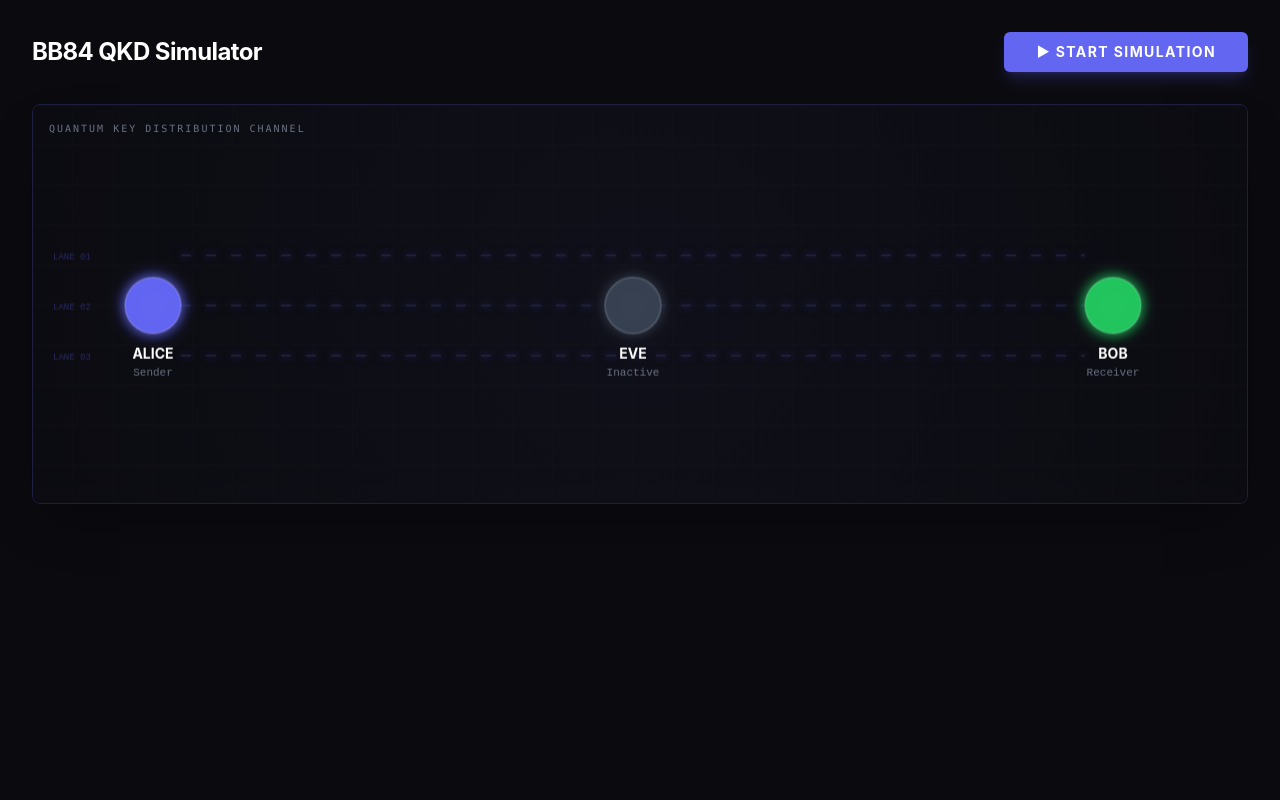
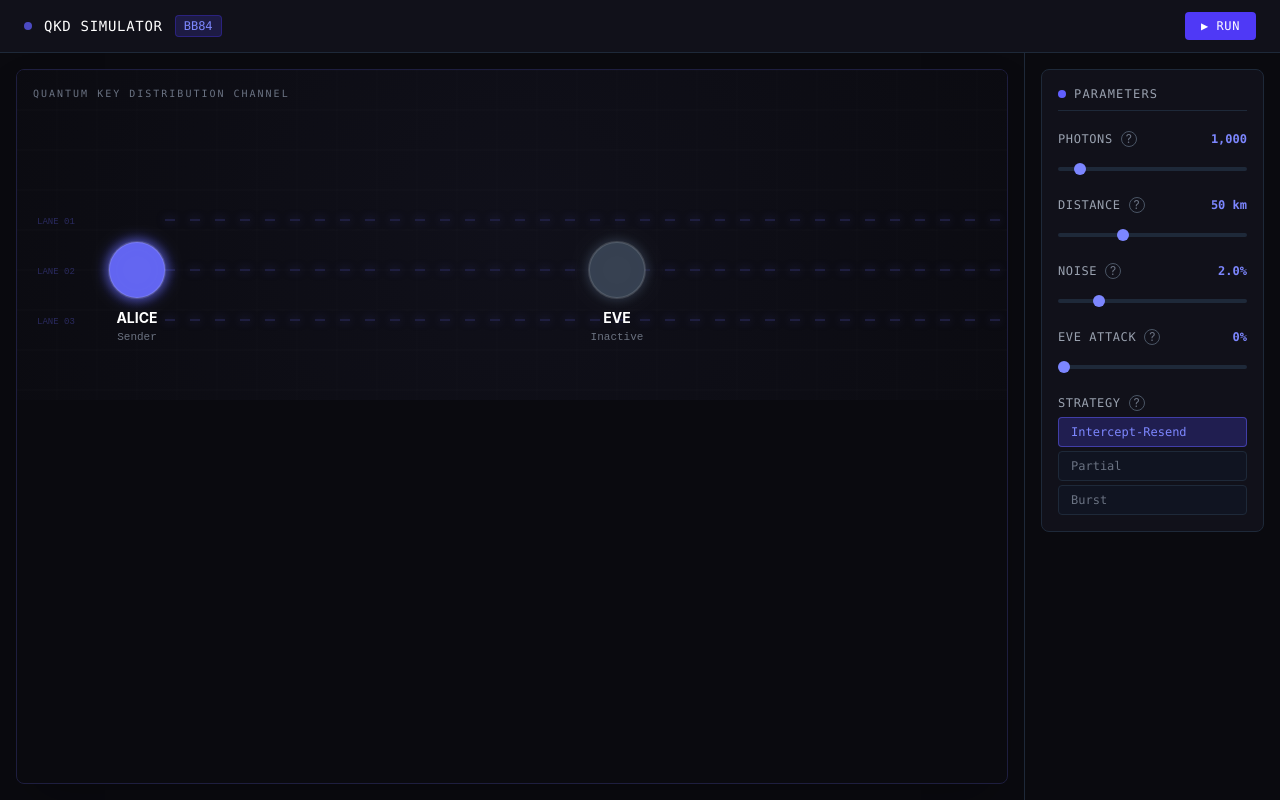
Before and after one commit to degarg-ctrl/QKD-Simulator-BB84, a React app in the folder frontend/: page / in a window 1280 px wide. Built offline with nearby package versions, Linux system fonts and the light colour scheme; the HTML template or start-up script is replaced by a standard one.

Commit message:
feat(frontend-ui): implement ConfigPanel — parameter sliders with physics tooltips

```diff
--- a/frontend/src/components/controls/ConfigPanel.jsx
+++ b/frontend/src/components/controls/ConfigPanel.jsx
@@ -1,3 +1,246 @@
-export default function ConfigPanel() {
-  return <div>Config</div>
+/**
+ * src/components/controls/ConfigPanel.jsx
+ *
+ * Simulation parameter controls panel.
+ * All controls write directly to Zustand store via setParams.
+ * No local state — single source of truth is the store.
+ *
+ * Controls:
+ * 1. N Bits slider        100–10000,  step 100
+ * 2. Distance slider      0–150km,    step 1
+ * 3. Noise Level slider   0–10%,      step 0.1%
+ * 4. Attack Probability   0–100%,     step 1%
+ * 5. Attack Strategy      radio/select: intercept_resend | partial | burst
+ *
+ * Each control has:
+ * - Label with current value displayed
+ * - Slider or selector input
+ * - Tooltip (?) icon that shows physics explanation on hover
+ */
+
+import { useState } from 'react'
+import { motion, AnimatePresence } from 'framer-motion'
+import useSimulationStore from '../../store/simulationStore'
+
+// Tooltip content — physics explanations for each parameter
+const TOOLTIPS = {
+  n_bits: `Number of photons Alice sends. More photons = more
+    accurate statistics but slower simulation. Minimum 100 for
+    meaningful QBER estimation. BB84 requires enough bits to
+    sacrifice a sample for error checking.`,
+
+  distance_km: `Fiber optic cable length between Alice and Bob.
+    Longer distance = more photon loss (Beer-Lambert law).
+    At 50km, only ~10% of photons survive. At 100km, only ~1%.
+    This directly limits the Secret Key Rate.`,
+
+  noise_level: `Background noise probability per photon slot.
+    Models thermal noise, detector imperfections, and
+    environmental interference. Even without Eve, noise
+    contributes to QBER. Values above 5% significantly
+    degrade key quality.`,
+
+  attack_prob: `Probability Eve intercepts each photon.
+    At 100%, Eve intercepts all photons introducing ~25% QBER
+    (intercept-resend attack). At 0%, Eve is inactive.
+    BB84 security threshold: if QBER exceeds 11%,
+    the session is aborted.`,
+
+  attack_strategy: `How Eve attacks the channel:
+    • Intercept-Resend: Eve measures each photon randomly and
+      re-emits — introduces 25% QBER at full interception.
+    • Partial: Eve intercepts a random fraction of photons.
+    • Burst: Eve intercepts a contiguous block of photons
+      (simulates a targeted attack window).`
 }
+
+function TooltipIcon({ content }) {
+  const [visible, setVisible] = useState(false)
+
+  return (
+    <div className="relative inline-block">
+      <button
+        onMouseEnter={() => setVisible(true)}
+        onMouseLeave={() => setVisible(false)}
+        className="w-4 h-4 rounded-full border border-gray-600
+                   text-gray-500 hover:text-gray-300 hover:border-gray-400
+                   text-xs flex items-center justify-center
+                   transition-colors ml-1 flex-shrink-0"
+      >
+        ?
+      </button>
+      <AnimatePresence>
+        {visible && (
+          <motion.div
+            initial={{ opacity: 0, y: -4 }}
+            animate={{ opacity: 1, y: 0 }}
+            exit={{ opacity: 0, y: -4 }}
+            transition={{ duration: 0.15 }}
+            className="absolute right-0 bottom-6 w-64 p-3
+                       bg-gray-900 border border-gray-700 rounded-lg
+                       text-xs text-gray-300 leading-relaxed
+                       z-50 shadow-xl whitespace-pre-line"
+          >
+            {content}
+          </motion.div>
+        )}
+      </AnimatePresence>
+    </div>
+  )
+}
+
+function SliderControl({ label, value, min, max, step, onChange,
+                         displayValue, tooltip }) {
+  return (
+    <div className="flex flex-col gap-1.5" id={`control-${label.toLowerCase().replace(' ', '-')}`}>
+      <div className="flex items-center justify-between">
+        <div className="flex items-center gap-1">
+          <span className="text-xs font-mono text-gray-400
+                           uppercase tracking-wider">
+            {label}
+          </span>
+          <TooltipIcon content={tooltip} />
+        </div>
+        <span className="text-xs font-mono text-indigo-400
+                         font-semibold">
+          {displayValue}
+        </span>
+      </div>
+      <div className="relative">
+        <input
+          type="range"
+          min={min}
+          max={max}
+          step={step}
+          value={value}
+          onChange={e => onChange(Number(e.target.value))}
+          className="w-full h-1 bg-gray-800 rounded-full appearance-none
+                     cursor-pointer accent-indigo-500
+                     [&::-webkit-slider-thumb]:w-3
+                     [&::-webkit-slider-thumb]:h-3
+                     [&::-webkit-slider-thumb]:rounded-full
+                     [&::-webkit-slider-thumb]:bg-indigo-400
+                     [&::-webkit-slider-thumb]:appearance-none"
+        />
+      </div>
+    </div>
+  )
+}
+
+export default function ConfigPanel({ className = '' }) {
+  const { params, setParams } = useSimulationStore()
+
+  const strategies = [
+    { value: 'intercept_resend', label: 'Intercept-Resend' },
+    { value: 'partial',          label: 'Partial' },
+    { value: 'burst',            label: 'Burst' },
+  ]
+
+  return (
+    <div className={`flex flex-col gap-5 p-4 bg-[#11111a]
+                     border border-gray-800 rounded-lg ${className}`}>
+
+      {/* Panel header */}
+      <div className="flex items-center gap-2 pb-2
+                      border-b border-gray-800">
+        <div className="w-2 h-2 rounded-full bg-indigo-500" />
+        <span className="text-xs font-mono text-gray-400
+                         uppercase tracking-widest">
+          Parameters
+        </span>
+      </div>
+
+      {/* N Bits */}
+      <SliderControl
+        label="Photons"
+        value={params.n_bits}
+        min={100}
+        max={10000}
+        step={100}
+        onChange={val => setParams({ n_bits: val })}
+        displayValue={params.n_bits.toLocaleString()}
+        tooltip={TOOLTIPS.n_bits}
+      />
+
+      {/* Distance */}
+      <SliderControl
+        label="Distance"
+        value={params.distance_km}
+        min={0}
+        max={150}
+        step={1}
+        onChange={val => setParams({ distance_km: val })}
+        displayValue={`${params.distance_km} km`}
+        tooltip={TOOLTIPS.distance_km}
+      />
+
+      {/* Noise Level */}
+      <SliderControl
+        label="Noise"
+        value={Math.round(params.noise_level * 1000) / 10}
+        min={0}
+        max={10}
+        step={0.1}
+        onChange={val => setParams({ noise_level: val / 100 })}
+        displayValue={`${(params.noise_level * 100).toFixed(1)}%`}
+        tooltip={TOOLTIPS.noise_level}
+      />
+
+      {/* Attack Probability */}
+      <SliderControl
+        label="Eve Attack"
+        value={Math.round(params.attack_prob * 100)}
+        min={0}
+        max={100}
+        step={1}
+        onChange={val => setParams({ attack_prob: val / 100 })}
+        displayValue={`${(params.attack_prob * 100).toFixed(0)}%`}
+        tooltip={TOOLTIPS.attack_prob}
+      />
+
+      {/* Attack Strategy */}
+      <div className="flex flex-col gap-1.5" id="control-strategy">
+        <div className="flex items-center gap-1">
+          <span className="text-xs font-mono text-gray-400
+                           uppercase tracking-wider">
+            Strategy
+          </span>
+          <TooltipIcon content={TOOLTIPS.attack_strategy} />
+        </div>
+        <div className="flex flex-col gap-1">
+          {strategies.map(s => (
+            <button
+              key={s.value}
+              id={`strategy-${s.value}`}
+              onClick={() => setParams({ attack_strategy: s.value })}
+              className={`px-3 py-1.5 rounded text-xs font-mono
+                         text-left transition-colors
+                         ${params.attack_strategy === s.value
+                           ? 'bg-indigo-900/50 border border-indigo-500/50 text-indigo-400'
+                           : 'bg-gray-900/50 border border-gray-800 text-gray-500 hover:text-gray-300'
+                         }`}
+            >
+              {s.label}
+            </button>
+          ))}
+        </div>
+      </div>
+
+      {/* Security threshold warning */}
+      <AnimatePresence>
+        {params.attack_prob >= 0.44 && (
+          <motion.div
+            initial={{ opacity: 0, height: 0 }}
+            animate={{ opacity: 1, height: 'auto' }}
+            exit={{ opacity: 0, height: 0 }}
+            className="p-2 bg-red-950/50 border border-red-800/50
+                       rounded text-xs text-red-400 font-mono overflow-hidden"
+            id="security-warning"
+          >
+            ⚠ Attack level may breach 11% QBER threshold
+          </motion.div>
+        )}
+      </AnimatePresence>
+    </div>
+  )
+}
--- a/frontend/src/pages/SimulatorPage.jsx
+++ b/frontend/src/pages/SimulatorPage.jsx
@@ -1,48 +1,59 @@
 import QuantumCanvas from '../components/canvas/QuantumCanvas'
+import ConfigPanel from '../components/controls/ConfigPanel'
 import { useSimulation } from '../hooks/useSimulation'
 
 export default function SimulatorPage() {
   const { runSimulation, isLoading, results } = useSimulation()
 
   return (
-    <div className="bg-[#0a0a0f] min-h-screen p-8 flex flex-col gap-6">
-      <div className="max-w-7xl mx-auto w-full space-y-8">
-        <div className="flex justify-between items-center">
-          <h1 className="text-2xl font-bold text-white tracking-tight">BB84 QKD Simulator</h1>
-
-          <div className="flex gap-4 items-center">
-            {results && (
-              <div className="flex gap-6 mr-4 px-4 py-2 bg-[#1e1e3f]/40 border border-[#1e1e3f] rounded-md">
-                <div className="flex flex-col">
-                  <span className="text-[10px] text-gray-500 uppercase font-mono">QBER</span>
-                  <span className={`text-sm font-bold font-mono ${results.qber >= 0.11 ? 'text-red-400' : 'text-green-400'}`}>
-                    {(results.qber * 100).toFixed(2)}%
+    <div className="bg-[#0a0a0f] min-h-screen flex flex-col">
+      {/* Top bar */}
+      <div className="flex items-center justify-between px-6 py-3
+                      border-b border-gray-800 bg-[#11111a]">
+        <div className="flex items-center gap-3">
+          <div className="w-2 h-2 rounded-full bg-indigo-500 animate-pulse" />
+          <span className="font-mono text-sm text-white tracking-wider">
+            QKD SIMULATOR
+          </span>
+          <span className="px-2 py-0.5 bg-indigo-900/40 border
+                           border-indigo-700/40 rounded text-xs
+                           text-indigo-400 font-mono">
+            BB84
           </span>
         </div>
-                <div className="flex flex-col">
-                  <span className="text-[10px] text-gray-500 uppercase font-mono">SKR</span>
-                  <span className="text-sm font-bold font-mono text-blue-400">
-                    {results.skr.toFixed(4)}
+        <div className="flex items-center gap-3">
+          {results && (
+            <span className={`text-xs font-mono ${
+              results.secure_threshold_breached
+                ? 'text-red-400' : 'text-green-400'
+            }`}>
+              QBER: {(results.qber * 100).toFixed(2)}% |
+              SKR: {results.skr.toFixed(4)}
             </span>
-                </div>
-              </div>
           )}
-
           <button
             onClick={runSimulation}
             disabled={isLoading}
-              className="px-8 py-2.5 bg-[#6366f1] hover:bg-[#4f46e5]
-                         active:transform active:scale-95
-                         disabled:opacity-50 disabled:cursor-not-allowed
-                         text-white font-bold rounded-md shadow-lg shadow-indigo-500/20
-                         text-sm tracking-widest transition-all duration-200"
+            id="run-simulation-btn"
+            className="px-4 py-1.5 bg-indigo-600 hover:bg-indigo-500
+                       disabled:opacity-40 text-white rounded font-mono
+                       text-xs tracking-wider transition-colors"
           >
-              {isLoading ? 'RUNNING...' : '▶ START SIMULATION'}
+            {isLoading ? '● RUNNING' : '▶ RUN'}
           </button>
         </div>
       </div>
 
-        <QuantumCanvas className="h-[400px]" />
+      {/* Main area */}
+      <div className="flex flex-1 overflow-hidden">
+        {/* Canvas area */}
+        <div className="flex-1 p-4 overflow-hidden flex flex-col">
+          <QuantumCanvas className="flex-1" />
+        </div>
+        {/* Config panel */}
+        <div className="w-64 p-4 border-l border-gray-800 overflow-y-auto bg-[#0a0a0f]">
+          <ConfigPanel />
+        </div>
       </div>
     </div>
   )
```
Also changed, not shown: 2 other files (tests, documents, lock files or other folders). Lines whose indentation alone changed are shown as unchanged.
